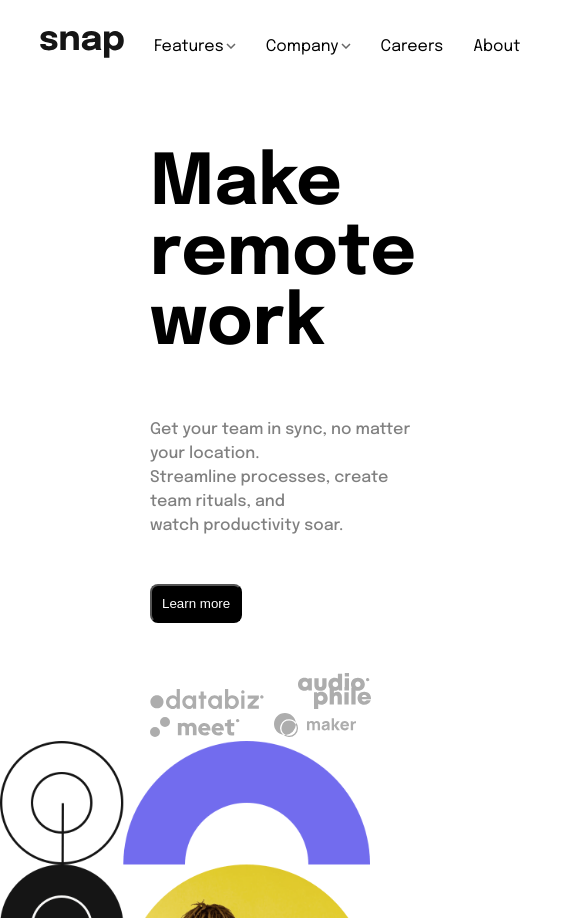
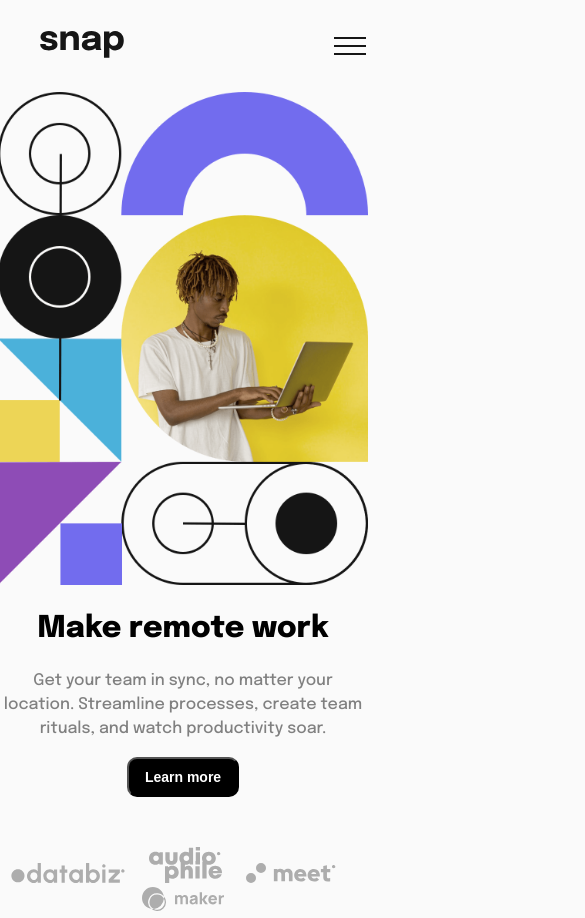
Before and after one commit to Oyetola-20/Snap-landing-page, a plain HTML site: page index.html in a window 390 px wide. Shown: the top 918 px of the page, 585 px wide, since content can reach past the window. Drawn offline with Linux system fonts and the light colour scheme.

Commit message:
media query done

```diff
--- a/index.html
+++ b/index.html
@@ -19,16 +19,32 @@
 
 <body>
   <header>
-    <nav class="container">
+    <nav>
       <ul>
         <div class="nav-links">
           <li><img src="./images/logo.svg" alt="logo" /></li>
-          <li class="nav"><a href="#">Features<img src="./images/icon-arrow-down.svg" alt=""
-                style="margin-left: 2px;"></a></li>
-          <li class="nav"><a href="#">Company <img src="./images/icon-arrow-down.svg" alt=""
-                style="margin-left: 2px;"></a></li>
-          <li class="nav"><a href="#">Careers</a></li>
-          <li class="nav"><a href="#">About</a></li>
+          <a href=""><img src="./images/icon-menu.svg" alt="" class="menu-icon"></a>
+          <div class="grouped-links">
+            <li class="nav"><a href="#">Features<img src="./images/icon-arrow-down.svg" alt=""
+                  style="margin-left: 2px;"></a>
+              <ol>
+                <li><img src="./images/icon-todo.svg" alt="">Todo List</li>
+                <li><img src="./images/icon-calendar.svg" alt="">Calender</li>
+                <li><img src="./images/icon-reminders.svg" alt="">Reminders</li>
+                <li><img src="./images/icon-planning.svg" alt="">Plannng</li>
+              </ol>
+            </li>
+            <li class="nav"><a href="#">Company <img src="./images/icon-arrow-down.svg" alt=""
+                  style="margin-left: 2px;"></a>
+              <ol>
+                <li>History</li>
+                <li>Our team</li>
+                <li>Blog</li>
+              </ol>
+            </li>
+            <li class="nav"><a href="#">Careers</a></li>
+            <li class="nav"><a href="#">About</a></li>
+          </div>
         </div>
         <div class="cta">
           <li><a href="#">Login</a></li>
@@ -48,10 +64,10 @@
         <br>watch productivity soar.
       </p>
       <button id="button">Learn more</button>
-      <footer class="footer">
-        <img src="./images/client-databiz.svg" alt="" style="margin-right: 30px;">
-        <img src="./images/client-audiophile.svg" alt="" style="margin-right: 30px;">
-        <img src="./images/client-meet.svg" alt="" style="margin-right: 30px;">
+      <footer>
+        <img src="./images/client-databiz.svg" alt="" class="footer">
+        <img src="./images/client-audiophile.svg" alt="" class="footer">
+        <img src="./images/client-meet.svg" alt="" class="footer">
         <img src="./images/client-maker.svg" alt="">
       </footer>
     </div>
--- a/style.css
+++ b/style.css
@@ -2,6 +2,7 @@ body {
   font-family: "Epilogue", sans-serif;
   padding-right: 1.5rem;
   margin: 0;
+  background-color: hsl(0, 0%, 98%);
 }
 
 ul {
@@ -30,20 +31,30 @@ a {
   align-items: center;
 }
 
+.nav ol {
+  background-color: white;
+  border-radius: 10px;
+  display: none;
+}
+
+.nav ol li {
+  padding: 5px;
+  list-style: none;
+}
+
 .cta {
   display: flex;
-  align-items: center;
-  margin-left: 680px;
 }
 
-.cta a:hover, #register:hover {
+.cta a:hover,
+#register:hover {
   border: 1px solid black;
   padding: 7px 18px;
   border-radius: 7px;
 }
 
 #register {
-  background-color: white;
+  background-color: hsl(0, 0%, 98%);
   border: none;
   margin-left: 30px;
   cursor: pointer;
@@ -52,13 +63,12 @@ a {
 
 .container {
   display: flex;
-  flex-wrap: wrap;
+  justify-content: space-around;
 }
 
 .hero-desktop {
-  margin-left: 150px;
-  margin-right: 150px;
   align-items: center;
+  justify-content: space-between;
 }
 
 h1 {
@@ -77,22 +87,72 @@ p {
 #button {
   background-color: black;
   color: white;
-  border-radius: 8px;
-  padding: 10px;
-  margin-top: 30px;
+  border-radius: 10px;
+  padding: 10px 16px;
   cursor: pointer;
+  font-size: 14px;
+  font-weight: 600;
+
+}
+
+#button:hover {
+  background-color: white;
+  color: black;
+}
+
+footer {
+  margin-top: 50px;
 }
 
 .footer {
-  margin-top: 50px;
+  margin-right: 30px;
 }
 
 #image {
   width: 370px;
   height: auto;
-  float: right  ;
+
 }
 
-@media (max-width: 500px) {
+.menu-icon {
+  display: none;
+}
 
+.grouped-links {
+  display: flex;
 }
+
+@media all and (max-width: 760px) {
+  .menu {
+    display: block;
+  }
+  .container {
+    flex-direction: column-reverse;
+    align-items: center;
+  }
+  .menu-icon {
+    display: block !important;
+
+  }
+  .grouped-links,
+  .cta {
+    display: none;
+  }
+  .nav-links {
+    justify-content: space-between;
+    width: 100%;
+  }
+  .hero-desktop{
+    text-align: center;
+  }
+  h1 {
+    font-size: 30px;
+    font-weight: 800;
+  }
+  br {
+    display: none;
+  }
+  .footer {
+    margin-right: 20px;
+  }
+}
```
